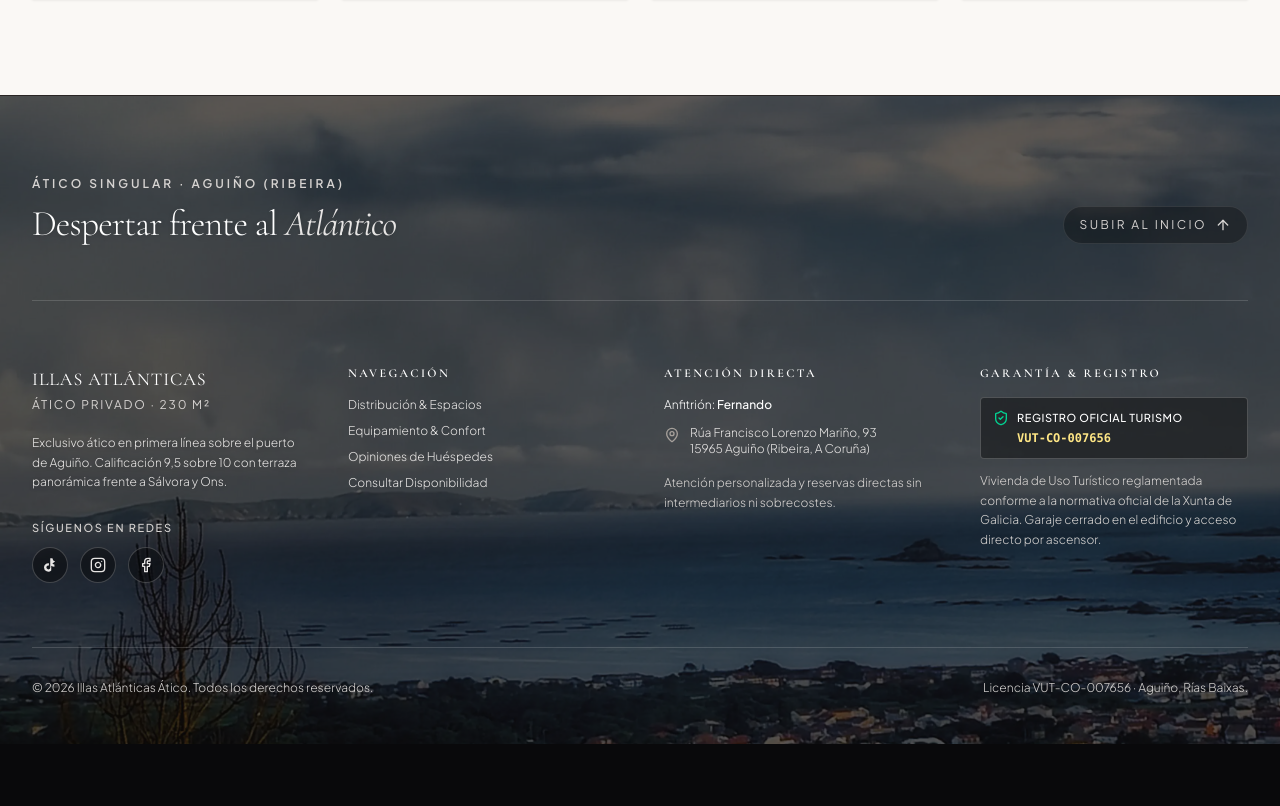
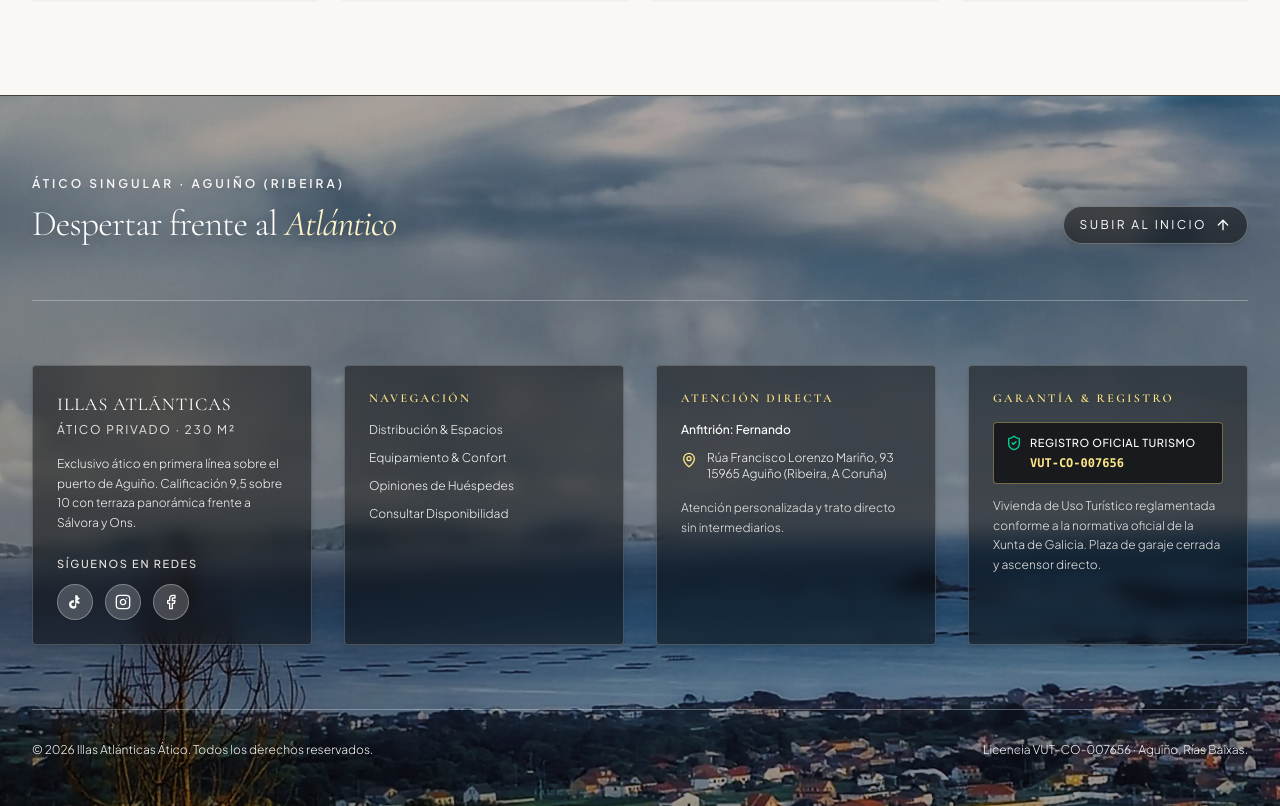
Before and after one commit to fmartinez31416/illas-atlanticas-web, a React (Vite) app: page / in a window 1280 px wide. Shown: the part 7146-7952 px from the top of the page. Before the commit the page ends 7890 px from the top, so only its background shows below. Built offline with nearby package versions, Linux system fonts and the light colour scheme.

Commit message:
Update Footer.tsx

```diff
--- a/src/components/Footer.tsx
+++ b/src/components/Footer.tsx
@@ -1,6 +1,5 @@
 import React from 'react';
 import { MapPin, ShieldCheck, ArrowUp, Instagram, Facebook } from 'lucide-react';
-// Importamos la imagen directamente desde la raíz del proyecto para forzar su empaquetado
 import footerBg from '../../footer-bg.webp';
 
 function TikTokIcon({ className = 'w-4 h-4' }: { className?: string }) {
@@ -22,60 +21,60 @@ export function Footer() {
   };
 
   return (
-    <footer className="relative bg-stone-950 text-white overflow-hidden border-t border-stone-800">
+    <footer className="relative text-white overflow-hidden border-t border-stone-700">
 
-      {/* Fotografía de fondo procesada por Vite */}
+      {/* Fotografía de la ría al 100% de luminosidad */}
       <img
         src={footerBg}
-        alt="Vistas panorámicas a la ría y las bateas desde Aguiño"
+        alt="Vistas a la ría y las bateas desde Aguiño"
         className="absolute inset-0 w-full h-full object-cover object-center z-0"
       />
 
-      {/* Velo traslúcido para legibilidad sin oscurecer en exceso */}
-      <div className="absolute inset-0 bg-stone-950/65 z-0" />
+      {/* Velo transparente muy ligero (25%) para dar presencia a la imagen sin cegar los textos */}
+      <div className="absolute inset-0 bg-stone-950/25 backdrop-brightness-90 z-0" />
 
       <div className="relative z-10 max-w-7xl mx-auto px-4 sm:px-6 lg:px-8 pt-20 pb-12">
 
         {/* Cabecera del pie */}
-        <div className="flex flex-col md:flex-row items-start md:items-end justify-between pb-14 border-b border-white/15 gap-8">
+        <div className="flex flex-col md:flex-row items-start md:items-end justify-between pb-14 border-b border-white/30 gap-8">
           <div>
-            <span className="text-stone-300 uppercase tracking-[0.25em] text-xs font-semibold block mb-3">
+            <span className="text-stone-100 uppercase tracking-[0.25em] text-xs font-semibold block mb-3 drop-shadow-md">
               Ático Singular · Aguiño (Ribeira)
             </span>
-            <h2 className="text-3xl sm:text-4xl font-serif font-light text-white tracking-tight drop-shadow-sm">
-              Despertar frente al <span className="italic font-serif text-stone-200">Atlántico</span>
+            <h2 className="text-3xl sm:text-4xl font-serif font-light text-white tracking-tight drop-shadow-lg">
+              Despertar frente al <span className="italic font-serif text-amber-100">Atlántico</span>
             </h2>
           </div>
 
           <button
             onClick={scrollToTop}
             aria-label="Volver arriba"
-            className="flex items-center gap-2 text-xs uppercase tracking-[0.2em] text-stone-300 hover:text-white transition-colors group bg-black/30 hover:bg-black/50 px-4 py-2.5 rounded-full border border-white/10"
+            className="flex items-center gap-2 text-xs uppercase tracking-[0.2em] text-white hover:text-amber-200 transition-colors group bg-black/50 hover:bg-black/70 px-4 py-2.5 rounded-full border border-white/30 shadow-md backdrop-blur-sm"
           >
             <span>Subir al inicio</span>
             <ArrowUp className="w-4 h-4 group-hover:-translate-y-1 transition-transform" />
           </button>
         </div>
 
-        {/* Bloque principal en 4 columnas */}
-        <div className="grid grid-cols-1 md:grid-cols-2 lg:grid-cols-4 gap-12 py-16 border-b border-white/15 text-sm">
+        {/* Bloque principal en 4 columnas con fondos translúcidos elegantes */}
+        <div className="grid grid-cols-1 md:grid-cols-2 lg:grid-cols-4 gap-8 py-16 border-b border-white/30 text-sm">
 
           {/* Columna 1: Identidad & Redes */}
-          <div className="space-y-5">
+          <div className="bg-black/45 backdrop-blur-sm p-6 rounded-sm border border-white/20 shadow-md space-y-4">
             <div className="space-y-1">
-              <span className="font-serif text-lg tracking-wider text-white uppercase block">
+              <span className="font-serif text-lg tracking-wider text-white uppercase block drop-shadow-sm">
                 Illas Atlánticas
               </span>
-              <span className="text-xs text-stone-300 uppercase tracking-[0.15em] block">
+              <span className="text-xs text-stone-200 uppercase tracking-[0.15em] block">
                 Ático Privado · 230 m²
               </span>
             </div>
-            <p className="text-xs text-stone-200 font-light leading-relaxed drop-shadow-sm">
+            <p className="text-xs text-stone-100 font-light leading-relaxed">
               Exclusivo ático en primera línea sobre el puerto de Aguiño. Calificación 9,5 sobre 10 con terraza panorámica frente a Sálvora y Ons.
             </p>
 
             <div className="pt-2">
-              <span className="text-[11px] uppercase tracking-[0.15em] text-stone-300 font-medium block mb-3">
+              <span className="text-[11px] uppercase tracking-[0.15em] text-stone-200 font-medium block mb-3">
                 Síguenos en redes
               </span>
               <div className="flex items-center gap-3">
@@ -84,7 +83,7 @@ export function Footer() {
                   target="_blank"
                   rel="noopener noreferrer"
                   aria-label="TikTok"
-                  className="w-9 h-9 rounded-full bg-black/40 hover:bg-white text-stone-200 hover:text-stone-950 flex items-center justify-center transition-all border border-white/20"
+                  className="w-9 h-9 rounded-full bg-white/20 hover:bg-white text-white hover:text-stone-950 flex items-center justify-center transition-all border border-white/30 shadow-sm"
                 >
                   <TikTokIcon className="w-4 h-4" />
                 </a>
@@ -93,7 +92,7 @@ export function Footer() {
                   target="_blank"
                   rel="noopener noreferrer"
                   aria-label="Instagram"
-                  className="w-9 h-9 rounded-full bg-black/40 hover:bg-white text-stone-200 hover:text-stone-950 flex items-center justify-center transition-all border border-white/20"
+                  className="w-9 h-9 rounded-full bg-white/20 hover:bg-white text-white hover:text-stone-950 flex items-center justify-center transition-all border border-white/30 shadow-sm"
                 >
                   <Instagram className="w-4 h-4" />
                 </a>
@@ -102,7 +101,7 @@ export function Footer() {
                   target="_blank"
                   rel="noopener noreferrer"
                   aria-label="Facebook"
-                  className="w-9 h-9 rounded-full bg-black/40 hover:bg-white text-stone-200 hover:text-stone-950 flex items-center justify-center transition-all border border-white/20"
+                  className="w-9 h-9 rounded-full bg-white/20 hover:bg-white text-white hover:text-stone-950 flex items-center justify-center transition-all border border-white/30 shadow-sm"
                 >
                   <Facebook className="w-4 h-4" />
                 </a>
@@ -111,28 +110,28 @@ export function Footer() {
           </div>
 
           {/* Columna 2: Navegación */}
-          <div className="space-y-4">
-            <h3 className="text-xs uppercase tracking-[0.2em] font-semibold text-white">
+          <div className="bg-black/45 backdrop-blur-sm p-6 rounded-sm border border-white/20 shadow-md space-y-4">
+            <h3 className="text-xs uppercase tracking-[0.2em] font-semibold text-amber-200 drop-shadow-sm">
               Navegación
             </h3>
-            <ul className="space-y-2.5 text-xs text-stone-200 font-light">
+            <ul className="space-y-3 text-xs text-stone-100 font-light">
               <li>
-                <a href="#espacios" className="hover:text-white transition-colors">
+                <a href="#espacios" className="hover:text-amber-200 transition-colors">
                   Distribución & Espacios
                 </a>
               </li>
               <li>
-                <a href="#servicios" className="hover:text-white transition-colors">
+                <a href="#servicios" className="hover:text-amber-200 transition-colors">
                   Equipamiento & Confort
                 </a>
               </li>
               <li>
-                <a href="#opiniones" className="hover:text-white transition-colors">
+                <a href="#opiniones" className="hover:text-amber-200 transition-colors">
                   Opiniones de Huéspedes
                 </a>
               </li>
               <li>
-                <a href="#reservas" className="hover:text-white transition-colors">
+                <a href="#reservas" className="hover:text-amber-200 transition-colors">
                   Consultar Disponibilidad
                 </a>
               </li>
@@ -140,43 +139,43 @@ export function Footer() {
           </div>
 
           {/* Columna 3: Atención y Ubicación */}
-          <div className="space-y-4">
-            <h3 className="text-xs uppercase tracking-[0.2em] font-semibold text-white">
+          <div className="bg-black/45 backdrop-blur-sm p-6 rounded-sm border border-white/20 shadow-md space-y-4">
+            <h3 className="text-xs uppercase tracking-[0.2em] font-semibold text-amber-200 drop-shadow-sm">
               Atención Directa
             </h3>
-            <div className="space-y-3 text-xs text-stone-200 font-light">
-              <p className="text-white">
-                Anfitrión: <span className="font-medium">Fernando</span>
+            <div className="space-y-3 text-xs text-stone-100 font-light">
+              <p className="text-white font-medium">
+                Anfitrión: <span>Fernando</span>
               </p>
               <div className="flex items-start gap-2.5">
-                <MapPin className="w-4 h-4 text-stone-400 shrink-0 mt-0.5" />
+                <MapPin className="w-4 h-4 text-amber-200 shrink-0 mt-0.5" />
                 <span>Rúa Francisco Lorenzo Mariño, 93<br />15965 Aguiño (Ribeira, A Coruña)</span>
               </div>
-              <p className="text-xs text-stone-300 pt-1 leading-relaxed">
-                Atención personalizada y reservas directas sin intermediarios ni sobrecostes.
+              <p className="text-xs text-stone-200 pt-1 leading-relaxed">
+                Atención personalizada y trato directo sin intermediarios.
               </p>
             </div>
           </div>
 
           {/* Columna 4: Garantías Oficiales & Licencia VUT */}
-          <div className="space-y-4">
-            <h3 className="text-xs uppercase tracking-[0.2em] font-semibold text-white">
+          <div className="bg-black/45 backdrop-blur-sm p-6 rounded-sm border border-white/20 shadow-md space-y-4">
+            <h3 className="text-xs uppercase tracking-[0.2em] font-semibold text-amber-200 drop-shadow-sm">
               Garantía & Registro
             </h3>
-            <div className="space-y-3 text-xs text-stone-200 font-light">
+            <div className="space-y-3 text-xs text-stone-100 font-light">
 
-              <div className="bg-black/40 border border-white/20 p-3 rounded-sm space-y-1">
+              <div className="bg-black/60 border border-amber-200/40 p-3 rounded-sm space-y-1">
                 <div className="flex items-center gap-2 text-white font-medium">
                   <ShieldCheck className="w-4 h-4 text-emerald-400 shrink-0" />
                   <span className="text-[11px] uppercase tracking-wider">Registro Oficial Turismo</span>
                 </div>
-                <p className="text-xs font-mono font-semibold text-amber-200 pl-6">
+                <p className="text-xs font-mono font-bold text-amber-200 pl-6">
                   VUT-CO-007656
                 </p>
               </div>
 
-              <p className="text-xs text-stone-300 leading-relaxed font-light">
-                Vivienda de Uso Turístico reglamentada conforme a la normativa oficial de la Xunta de Galicia. Garaje cerrado en el edificio y acceso directo por ascensor.
+              <p className="text-xs text-stone-200 leading-relaxed font-light">
+                Vivienda de Uso Turístico reglamentada conforme a la normativa oficial de la Xunta de Galicia. Plaza de garaje cerrada y ascensor directo.
               </p>
             </div>
           </div>
@@ -184,11 +183,11 @@ export function Footer() {
         </div>
 
         {/* Créditos y Legal */}
-        <div className="pt-8 flex flex-col sm:flex-row items-center justify-between gap-4 text-xs font-light">
-          <p className="text-stone-300">
+        <div className="pt-8 flex flex-col sm:flex-row items-center justify-between gap-4 text-xs font-light text-stone-100 drop-shadow-md">
+          <p>
             © {new Date().getFullYear()} Illas Atlánticas Ático. Todos los derechos reservados.
           </p>
-          <p className="text-xs text-stone-300">
+          <p>
             Licencia VUT-CO-007656 · Aguiño, Rías Baixas.
           </p>
         </div>
```
